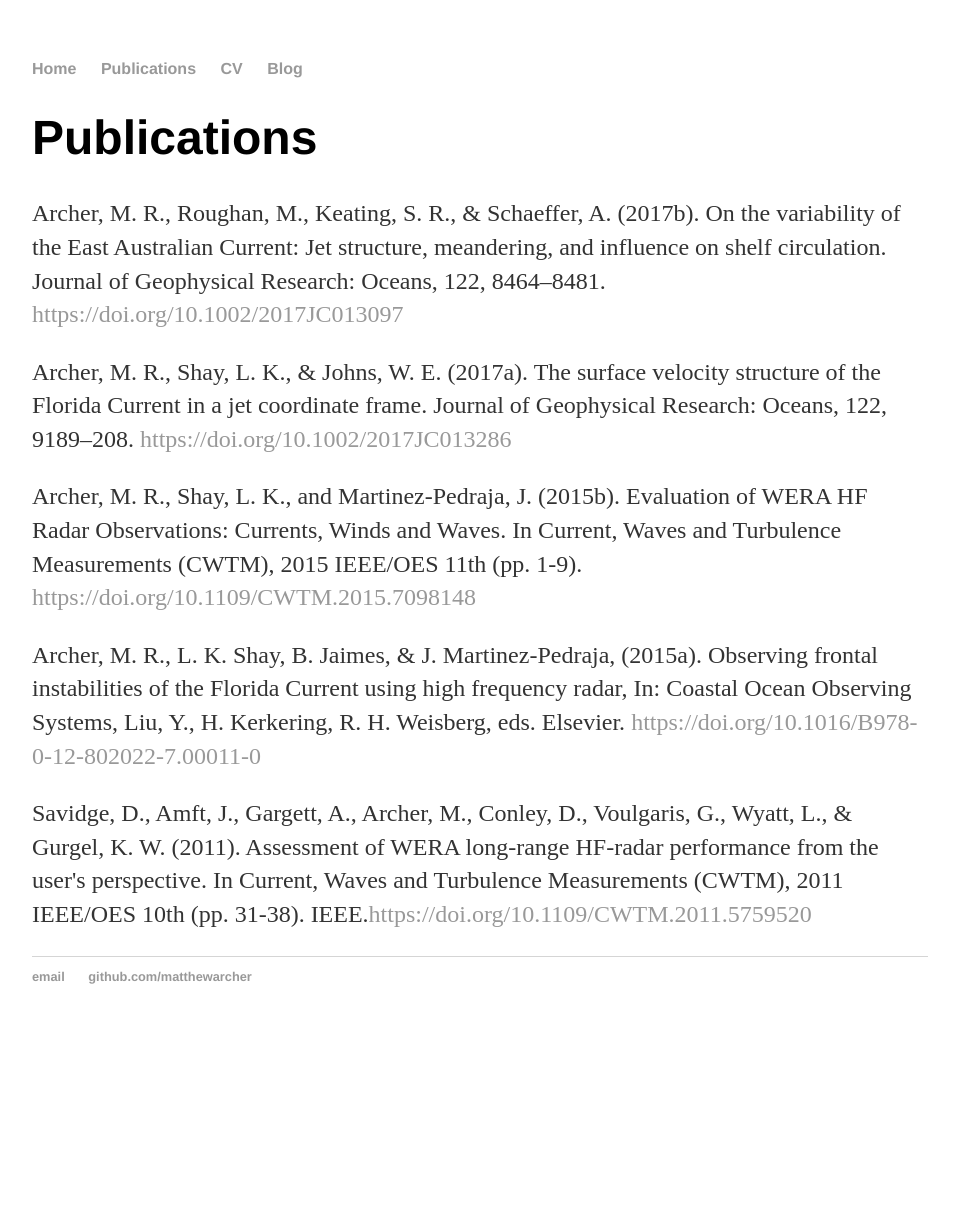
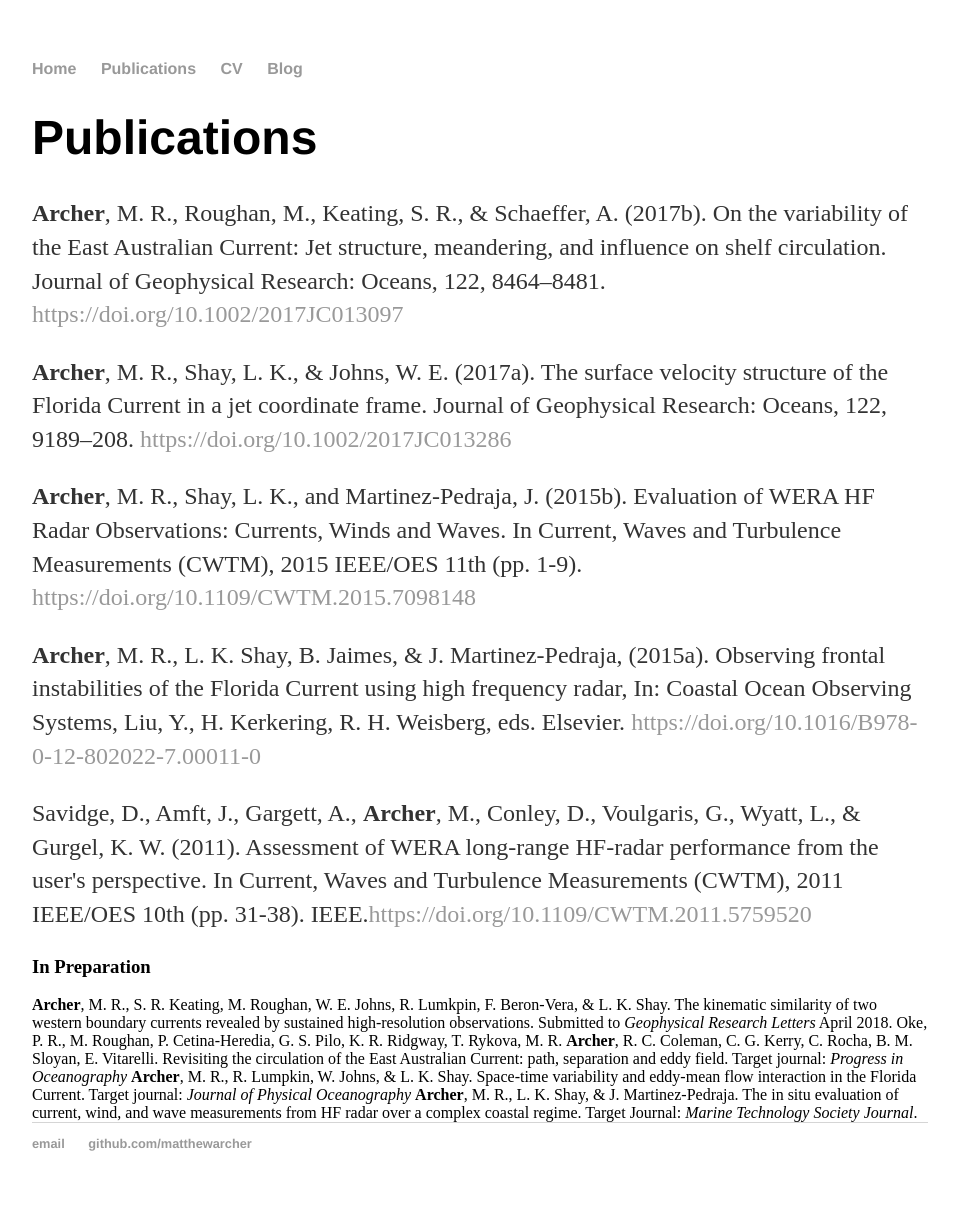
Before and after one commit to matthewarcher/matthewarcher.github.io, a Jekyll site: the page built from publications/index.html, in a window 1280 px wide. Shown: the whole page, without its empty margins (160-1119 px from the left). Built offline with Jekyll 4.4.1, drawn with Linux system fonts in a browser that asks for light colours; before the commit the page ends 1044 px from its top, so only the background shows below that.

Commit message:
Update index.html

```diff
--- a/publications/index.html
+++ b/publications/index.html
@@ -4,9 +4,18 @@
 ---
 <div class="blurb">
 	<h1>Publications</h1>
-	<p>Archer, M. R., Roughan, M., Keating, S. R., & Schaeffer, A. (2017b). On the variability of the East Australian Current: Jet structure, meandering, and influence on shelf circulation. Journal of Geophysical Research: Oceans, 122, 8464–8481. <a href="https://doi.org/10.1002/2017JC013097">https://doi.org/10.1002/2017JC013097</a></p>
-	<p>Archer, M. R., Shay, L. K., & Johns, W. E. (2017a). The surface velocity structure of the Florida Current in a jet coordinate frame. Journal of Geophysical Research: Oceans, 122, 9189–208. <a href="https://doi.org/10.1002/2017JC013286">https://doi.org/10.1002/2017JC013286</a></p>
-	<p>Archer, M. R., Shay, L. K., and Martinez-Pedraja, J. (2015b). Evaluation of WERA HF Radar Observations: Currents, Winds and Waves. In Current, Waves and Turbulence Measurements (CWTM), 2015 IEEE/OES 11th (pp. 1-9). <a href="https://doi.org/10.1109/CWTM.2015.7098148">https://doi.org/10.1109/CWTM.2015.7098148</a></p>
-	<p>Archer, M. R., L. K. Shay, B. Jaimes, & J. Martinez-Pedraja, (2015a). Observing frontal instabilities of the Florida Current using high frequency radar, In: Coastal Ocean Observing Systems, Liu, Y., H. Kerkering, R. H. Weisberg, eds.  Elsevier. <a href="https://doi.org/10.1016/B978-0-12-802022-7.00011-0">https://doi.org/10.1016/B978-0-12-802022-7.00011-0</a></p>
-	<p>Savidge, D., Amft, J., Gargett, A., Archer, M., Conley, D., Voulgaris, G., Wyatt, L., & Gurgel, K. W. (2011). Assessment of WERA long-range HF-radar performance from the user's perspective. In Current, Waves and Turbulence Measurements (CWTM), 2011 IEEE/OES 10th (pp. 31-38). IEEE.<a href="https://doi.org/10.1109/CWTM.2011.5759520">https://doi.org/10.1109/CWTM.2011.5759520</a></p>
+	<fontsize = "3">
+	<p><b>Archer</b>, M. R., Roughan, M., Keating, S. R., & Schaeffer, A. (2017b). On the variability of the East Australian Current: Jet structure, meandering, and influence on shelf circulation. Journal of Geophysical Research: Oceans, 122, 8464–8481. <a href="https://doi.org/10.1002/2017JC013097">https://doi.org/10.1002/2017JC013097</a></p>
+	<p><b>Archer</b>, M. R., Shay, L. K., & Johns, W. E. (2017a). The surface velocity structure of the Florida Current in a jet coordinate frame. Journal of Geophysical Research: Oceans, 122, 9189–208. <a href="https://doi.org/10.1002/2017JC013286">https://doi.org/10.1002/2017JC013286</a></p>
+	<p><b>Archer</b>, M. R., Shay, L. K., and Martinez-Pedraja, J. (2015b). Evaluation of WERA HF Radar Observations: Currents, Winds and Waves. In Current, Waves and Turbulence Measurements (CWTM), 2015 IEEE/OES 11th (pp. 1-9). <a href="https://doi.org/10.1109/CWTM.2015.7098148">https://doi.org/10.1109/CWTM.2015.7098148</a></p>
+	<p><b>Archer</b>, M. R., L. K. Shay, B. Jaimes, & J. Martinez-Pedraja, (2015a). Observing frontal instabilities of the Florida Current using high frequency radar, In: Coastal Ocean Observing Systems, Liu, Y., H. Kerkering, R. H. Weisberg, eds.  Elsevier. <a href="https://doi.org/10.1016/B978-0-12-802022-7.00011-0">https://doi.org/10.1016/B978-0-12-802022-7.00011-0</a></p>
+	<p>Savidge, D., Amft, J., Gargett, A., <b>Archer</b>, M., Conley, D., Voulgaris, G., Wyatt, L., & Gurgel, K. W. (2011). Assessment of WERA long-range HF-radar performance from the user's perspective. In Current, Waves and Turbulence Measurements (CWTM), 2011 IEEE/OES 10th (pp. 31-38). IEEE.<a href="https://doi.org/10.1109/CWTM.2011.5759520">https://doi.org/10.1109/CWTM.2011.5759520</a></p>
+
+	<h3>In Preparation</h3>
+
+	<b>Archer</b>, M. R., S. R. Keating, M. Roughan, W. E. Johns, R. Lumkpin, F. Beron-Vera, & L. K. Shay. The kinematic similarity of two western boundary currents revealed by sustained high-resolution observations. Submitted to <i>Geophysical Research Letters</i> April 2018.
+	Oke, P. R., M. Roughan, P. Cetina-Heredia, G. S. Pilo, K. R. Ridgway, T. Rykova, M. R. <b>Archer</b>, R. C. Coleman, C. G. Kerry, C. Rocha, B. M. Sloyan, E. Vitarelli. Revisiting the circulation of the East Australian Current: path, separation and eddy field. Target journal: <i>Progress in Oceanography</i>
+	<b>Archer</b>, M. R., R. Lumpkin, W. Johns, & L. K. Shay. Space-time variability and eddy-mean flow interaction in the Florida Current. Target journal: <i>Journal of Physical Oceanography</i>
+	<b>Archer</b>, M. R., L. K. Shay, & J. Martinez-Pedraja. The in situ evaluation of current, wind, and wave measurements from HF radar over a complex coastal regime. Target Journal: <i>Marine Technology Society Journal</i>.
+	</font>
 </div><!-- /.blurb -->
```
